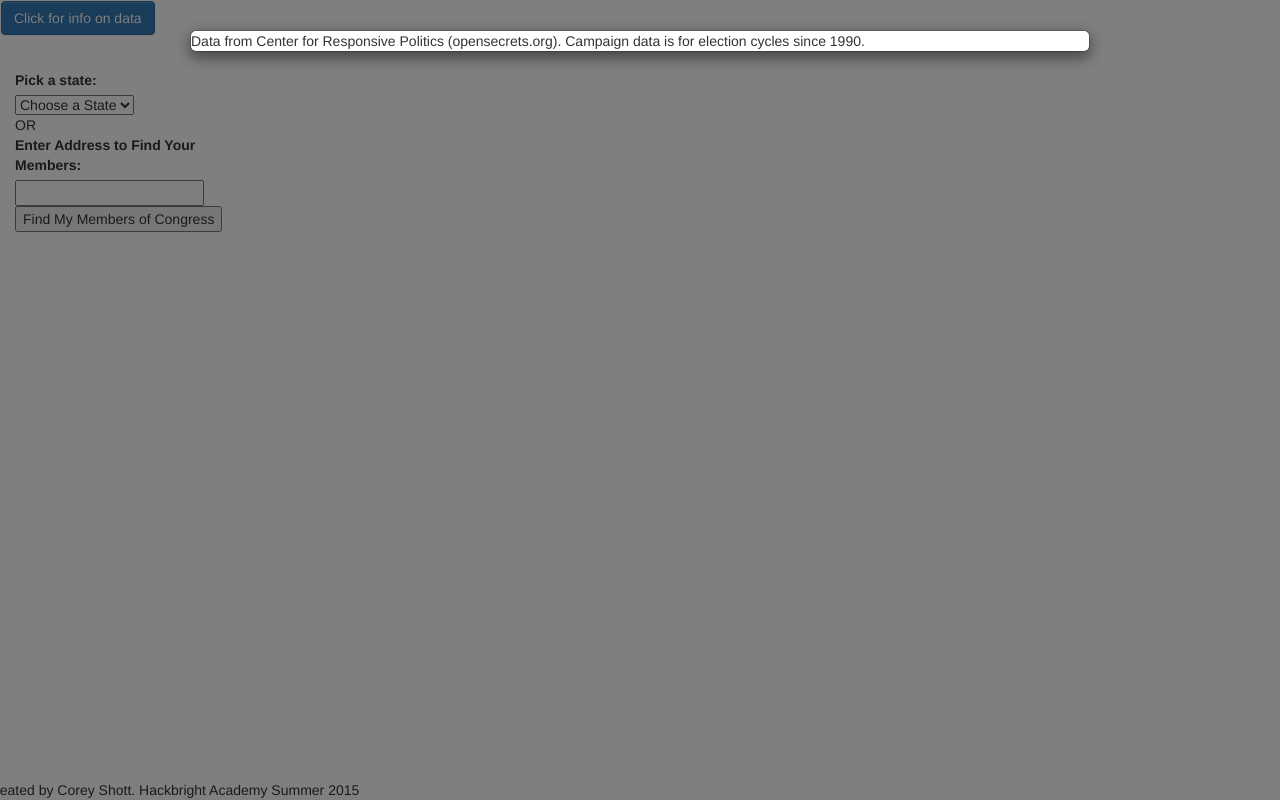
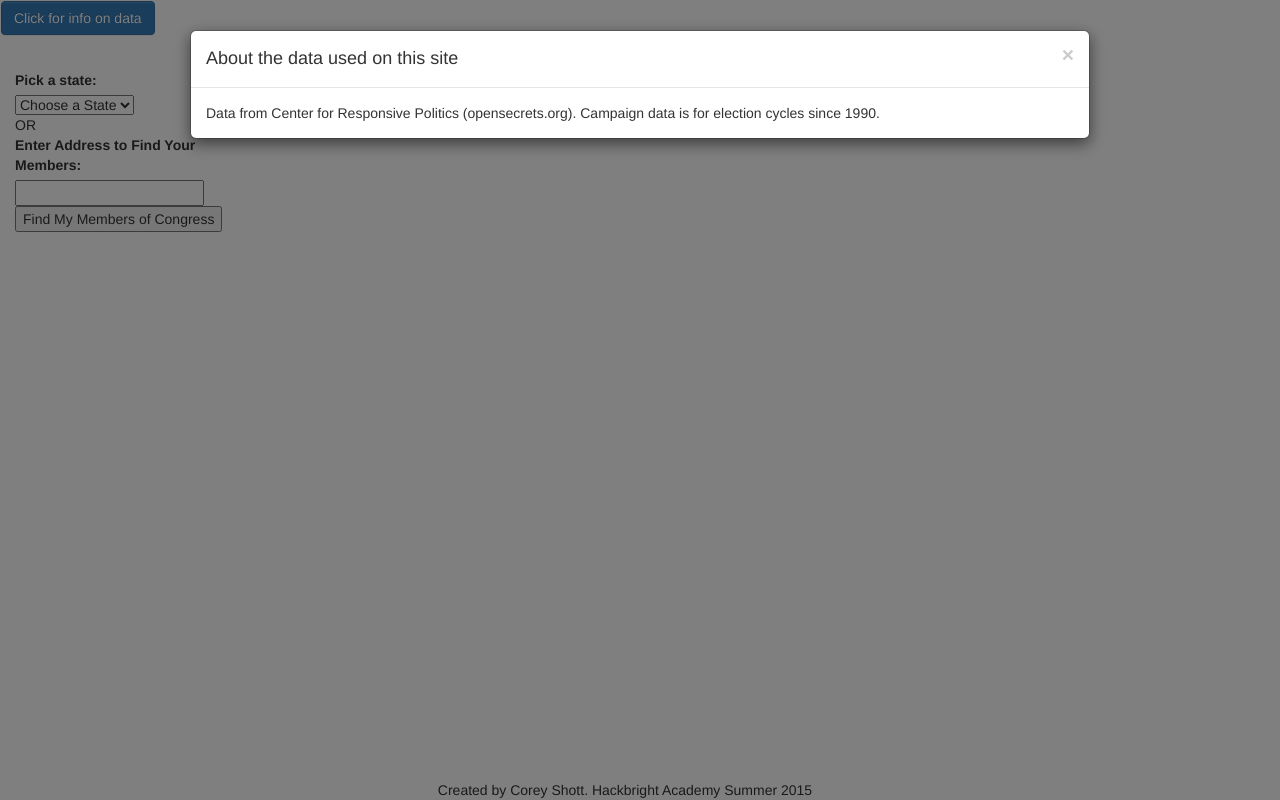
Before and after one commit to jcshott/Congressional_Money_Trail, a Flask app: template templates/main.html in a window 1280 px wide, after a click on "Click for info on data". Run offline with Flask 2, Linux system fonts and the light colour scheme; the template is opened without the code that fills it: most values are stand-ins (such as "Sample title", 1, 10 or a date in 2020); some libraries are stand-ins or nearby versions.

Commit message:
basics are done style needed

```diff
--- a/static/css/main.css
+++ b/static/css/main.css
@@ -11,6 +11,7 @@ div.tooltip {
   padding: 3px;
   font: 12px sans-serif;
   background: #D7D5CD;
+  opacity: 0.5;
   border: 0px;
   border-radius: 8px;
   pointer-events: none;
@@ -23,4 +24,12 @@ div.tooltip {
     position: fixed;
     bottom: 0;
     width: 100%;  /* required because fixed position */
+    text-align: center;
 }
+
+/*.axis path,
+.axis line {
+  fill:'rgb(84,48,5)';
+  stroke: 'rgb(84,48,5)';
+  shape-rendering: crispEdges;
+}*/
--- a/static/javascript/TrailMapTree.js
+++ b/static/javascript/TrailMapTree.js
@@ -1,10 +1,11 @@
 // for key - append another g with squares/circles that have the same data attached and color them then add text that is the text of data(industry)
+var mapKeyText = ["Distribution of Individual v. PAC money recieved", "Large v. Small Contributors", "Top 10 Contributors"]
 
 function showTrailMapTree() {
 
-var margin = {top: 20, right: 50, bottom: 75, left: 250},
-    width = 1000 - margin.right - margin.left,
-    height = 800 - margin.top - margin.bottom;
+var margin = {top: 20, right: 50, bottom: 75, left: 200},
+    width = 1200 - margin.right - margin.left,
+    height = 900 - margin.top - margin.bottom;
 
 var i = 0,
     duration = 750,
@@ -28,10 +29,6 @@ var tooltip = d3.select("#map_viz").append("div")
     .attr("class", "tooltip")
     .style("opacity", 0);
 
-// Breadcrumb dimensions: width, height, spacing, width of tip/tail.
-var b = {
-  w: 75, h: 30, s: 3, t: 10
-};
 
 d3.json("/map_info.json", function(error, mapData) {
   if (error) throw error;
@@ -39,6 +36,7 @@ d3.json("/map_info.json", function(error, mapData) {
   root = mapData;
   root.x0 = height / 2;
   root.y0 = 0;
+
 
   function collapse(d) {
     if (d.children) {
@@ -52,13 +50,14 @@ d3.json("/map_info.json", function(error, mapData) {
   update(root);
 });
 
+
 d3.select(self.frameElement).style("height", "800px");
 
 function update(source) {
 
   // var color = d3.scale.category20();
   var color = d3.scale.ordinal()
-      .range(['rgb(166,219,160)','rgb(90,174,97)','rgb(27,120,55)','rgb(199,234,229)','rgb(128,205,193)','rgb(53,151,143)','rgb(1,102,94)','rgb(0,60,48)', 'rgb(84,48,5)','rgb(191,129,45)','rgb(223,194,125)','rgb(246,232,195)']);
+        .range(['rgb(166,219,160)','rgb(90,174,97)','rgb(27,120,55)','rgb(199,234,229)','rgb(128,205,193)','rgb(53,151,143)','rgb(1,102,94)','rgb(0,60,48)', 'rgb(84,48,5)','rgb(191,129,45)','rgb(223,194,125)','rgb(246,232,195)']);
 
 
   // Compute the new tree layout.
@@ -183,7 +182,6 @@ function update(source) {
 }
 
 
-
 // Toggle children on click.
 function click(d) {
   if (d.children) {
@@ -194,6 +192,15 @@ function click(d) {
     d._children = null;
   }
   update(d);
+
 };
 
+
 }
+
+
+// function updateHeader (d){
+//     memoryStack.push()
+//     alert("updating the header");
+
+// }
--- a/static/javascript/get_members.js
+++ b/static/javascript/get_members.js
@@ -113,8 +113,9 @@ function showLegislators(evt) {
 
         };
     } else {
-      $('#member_list').append($("<option ></option>").text("Seat is vacant, choose again."));
-      $('#submit_member').attr("class", "disabled");
+      $('#legislators_display').hide();
+      $('#noMember').show();
+      // $('#submit_member').attr("class", "disabled");
     }
 
     });
--- a/templates/main.html
+++ b/templates/main.html
@@ -13,11 +13,23 @@
 
 <div class="modal fade bs-example-modal-lg" tabindex="-1" role="dialog" aria-labelledby="myLargeModalLabel">
   <div class="modal-dialog modal-lg">
+
     <div class="modal-content">
+    	<div class="modal-header">
+        <button type="button" class="close" data-dismiss="modal" aria-label="Close"><span aria-hidden="true">&times;</span></button>
+        <h4 class="modal-title" id="myModalLabel">About the data used on this site</h4>
+      </div>
+      <div class="modal-body">
       Data from Center for Responsive Politics (opensecrets.org).  Campaign data is for election cycles since 1990.
+    	</div>
     </div>
   </div>
 </div>
+
+<button type="button" id="popover" class="btn btn-default" style="display: none;" data-container="body" data-toggle="popover" data-placement="bottom" data-content="You are looking at a visualization of campaign contributions for the Member of Congress shown on the left.  First you'll see the distribution how much the representative recieved from Political Action Committess (PACs) v. Individual donors.  Hover on a node to see more information and click on the nodes to follow the trail - the end will show the Top 10 Individual or PAC contributors.">
+  What am I seeing?
+</button>
+
 </div>
 
 <div class="row main">
@@ -49,6 +61,8 @@
 	<input type="submit" id="submit_member" value="Map this Member">
 	</form>
 	</div>
+
+	<div id="noMember" style="display: none;">Sorry, that seat is currently vacant or there is no data currently available for that Member of Congress. Please choose another state or enter an address</div>
 
 <!-- find members by address form -->
 <div id="pick_by_address"> OR
@@ -83,6 +97,9 @@
 $('#myModal').modal("show");
 //list possible representatives only after choose state.
 $("#state_pick").change("state_value", showLegislators);
+$("#state_pick").change("state_value", function () {
+	$("#noMember").hide();
+})
 
 // bind showing the TrailMapTree function call to the event named show map that is called after member choice is submitted (below)
 $("#map_viz").bind("showMap", showTrailMapTree);
@@ -109,6 +126,7 @@ $("form.repsDistrict").on("submit", function (evt) {
 		$("#your_district_reps").hide();
 		$("#new_choice").show();
 		$("#sidebar").append(result);
+		$('#popover').show();
 
 	});
 });
@@ -116,10 +134,17 @@ $("form.repsDistrict").on("submit", function (evt) {
 $("#new_choice").on("click", function (evt){
 	$("#map_viz").empty();
 	$("#state_pick").show();
+	$('#state_pick').find('option:first').attr('selected', 'selected');
 	$("#pick_by_address").show();
 	$("#new_choice").hide();
 	$("#member_profile").remove();
+	$("#popover").hide();
 })
+
+$('#popoover').popover('hide');
+$('#popover').on('click', function() {
+	$('#popover').popover('toggle');
+ })
 
 </script>
 
```
Also changed, not shown: model.py (+1 -11 lines), seed.py (+4 -4 lines), static/img/donkey-democrat-logo.jpg (added), 1 other file.
